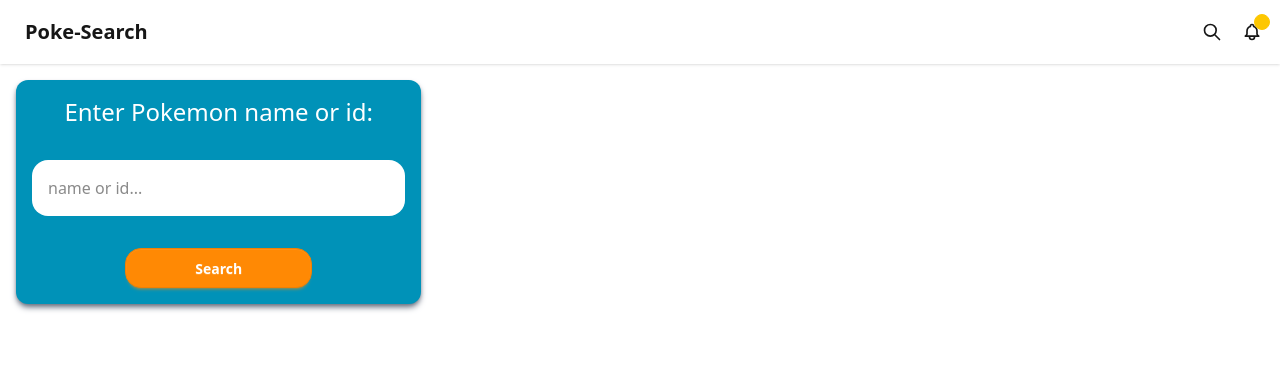
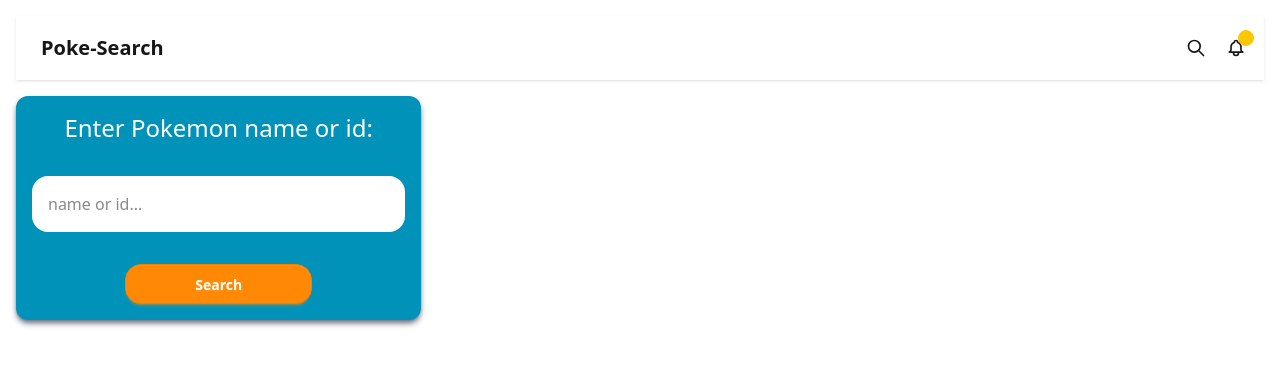
Before and after one commit to JGuzman87/poke-finder, a Next.js app: page / in a window 1280 px wide. Shown: the top 366 px of the page. Built offline with nearby package versions, Linux system fonts and the light colour scheme.

Commit message:
removed pokemon component

```diff
--- a/src/app/page.js
+++ b/src/app/page.js
@@ -1,12 +1,95 @@
+"use client"
+import Card from "@/components/Card";
+import { useState } from "react";
 
-import Pokemon from "@/components/Pokemon";
 import Nav from "../components/Nav";
 
 export default function Home() {
+
+    const [pokeInfo, setPokeInfo] = useState({});
+  const [pokeName, setPokeName] = useState("");
+  const [sprite, setSprite] = useState({});
+  const [abilities, setAbilities] = useState(null);
+
+  const fetchPokemon = async () => {
+    try {
+      const response = await fetch(
+        `https://pokeapi.co/api/v2/pokemon/${pokeName}`
+      );
+      const pokeData = await response.json();
+      setPokeInfo(pokeData);
+      setSprite(pokeData.sprites);
+      console.log(pokeData);
+      // console.log(pokeData.abilities[0].ability.name);
+      setAbilities(pokeData.abilities);
+    } catch (error) {
+      console.error("Error fetching Pokemon data:", error);
+    }
+  };
+
+  const handleSubmit = (e) => {
+    e.preventDefault();
+
+    fetchPokemon();
+  };
+
+// useEffect(() => {
+//   if (pokeInfo.moves) {
+//   props.moves.moves.map((move) => console.log(move.move.name));
+//   }
+// }, [pokeInfo]);
+
+  const handleChange = (e) => {
+    const { name, value } = e.target;
+    if (name === "poke_name") {
+      setPokeName(value);
+    }
+  };
+
   return (
-    <div>
+    <div className="grid grid-cols-1 gap-4 w-full p-4 md:grid-cols-3  md:max-w-full">
+
       <Nav />
-      <Pokemon />
+
+      <form
+        className="col-span-3 md:col-span-1 bg-cyan-600 flex rounded-xl shadow-md md:max-w-full shadow-gray-500 flex-col gap-8 items-center p-4"
+        htmlFor="api-call"
+        onSubmit={handleSubmit}
+      >
+        <label
+          htmlFor="name"
+          className="text-2xl subpixel-antialiased font-stretch-expanded text-white"
+        >
+          Enter Pokemon name or id:
+        </label>
+        <input
+          className="bg-white p-4 w-full md:w-full rounded-2xl border-indigo-500"
+          type="text"
+          name="poke_name"
+          value={pokeName}
+          onChange={handleChange}
+          placeholder="name or id..."
+          required
+        />
+        <button
+          className="btn btn-secondary w-1/2 rounded-2xl text-white"
+          type="submit"
+        >
+          Search
+        </button>
+      </form>
+
+      {pokeInfo.name ? (
+        <Card
+          name={pokeInfo.name}
+          id={pokeInfo.id}
+          img={sprite ? sprite.front_default : ""}
+          abilities={abilities === null ? "" : abilities}
+        />
+      ) : (
+        ""
+      )}
+
+      {pokeInfo.moves ? <Card moves={pokeInfo.moves} /> : ""}
     </div>
-  );
-}
+  )};
--- a/src/components/Card.jsx
+++ b/src/components/Card.jsx
@@ -4,17 +4,19 @@
 const Card = (props) => {
   if (props.moves) {
     return (
-      <div className="card skeleton  bg-rose-400 md:max-w-full shadow-md shadow-gray-500 rounded-xl text-primary-content ">
+      <div className="card skeleton col-span-3 md:col-span-2 bg-rose-400 md:max-w-full  shadow-md shadow-gray-500 rounded-xl text-primary-content ">
         <div className="card-body">
           <div
             tabIndex={0}
             className="collapse collapse-arrow bg-base-100 border-base-300 border"
           >
             <div className="collapse-title font-semibold bg-rose-400">
-              <h1 className="font-stretch-expanded text-xl text-white">Moves</h1>
+              <h1 className="font-stretch-expanded text-xl text-white">
+                Moves
+              </h1>
             </div>
             <div className="collapse-content text-sm bg-rose-400">
-              <ul className="capitalize text-amber-50 font-bold">
+              <ul className="underline capitalize text-amber-50 font-bold">
                 {props.moves.map((move) => (
                   <li key={move.move.name}>{move.move.name}</li>
                 ))}
@@ -26,7 +28,7 @@
     );
   }
     return (
-      <div className="card bg-primary md:max-w-1/2 col-span-2 shadow-md shadow-gray-500 rounded-xl text-primary-content ">
+      <div className="card bg-primary col-span-3 md:col-span-1 md:max-w-full shadow-md shadow-gray-500 rounded-xl text-primary-content ">
         <div className="card-body">
           <div className="flex justify-around">
             <h2 className="card-title capitalize text-white font-bold font-stretch-expanded text-3xl">
--- a/src/components/Nav.jsx
+++ b/src/components/Nav.jsx
@@ -2,8 +2,14 @@
 import React from 'react'
 
 const Nav = () => {
+
+    const handleSubmit = (e) => {
+      e.preventDefault();
+
+      fetchPokemon();
+    };
   return (
-    <div className="navbar bg-base-100 shadow-sm">
+    <div className="navbar bg-base-100 shadow-sm col-span-3">
       <div className="navbar-start">
         <a className="btn btn-ghost text-xl">Poke-Search</a>
       </div>
@@ -30,7 +36,7 @@
         </button>
         <dialog id="my_modal_3" className="modal">
           <div className="modal-box flex flex-col gap-2 items-center">
-            <form method="dialog">
+            <form method="dialog" onsSubmit={handleSubmit} >
               {/* if there is a button in form, it will close the modal */}
               <button className="btn btn-sm btn-circle btn-ghost absolute right-2 top-2">
                 ✕
--- a/src/components/Pokemon.jsx
+++ /dev/null
@@ -1,92 +0,0 @@
-"use client";
-import Card from "./Card";
-import { useState} from "react";
-
-const Pokemon = () => {
-  const [pokeInfo, setPokeInfo] = useState({});
-  const [pokeName, setPokeName] = useState("");
-  const [sprite, setSprite] = useState({});
-  const [abilities, setAbilities] = useState(null);
-
-  const fetchPokemon = async () => {
-    try {
-      const response = await fetch(
-        `https://pokeapi.co/api/v2/pokemon/${pokeName}`
-      );
-      const pokeData = await response.json();
-      setPokeInfo(pokeData);
-      setSprite(pokeData.sprites);
-      console.log(pokeData);
-      // console.log(pokeData.abilities[0].ability.name);
-      setAbilities(pokeData.abilities);
-    } catch (error) {
-      console.error("Error fetching Pokemon data:", error);
-    }
-  };
-
-  const handleSubmit = (e) => {
-    e.preventDefault();
-
-    fetchPokemon();
-  };
-
-// useEffect(() => {
-//   if (pokeInfo.moves) {
-//   props.moves.moves.map((move) => console.log(move.move.name));
-//   }
-// }, [pokeInfo]);
-
-  const handleChange = (e) => {
-    const { name, value } = e.target;
-    if (name === "poke_name") {
-      setPokeName(value);
-    }
-  };
-
-  return (
-    <div className="grid grid-cols-1 gap-4 w-full p-4 md:grid-cols-3 md:w-full">
-      <form
-        className="bg-cyan-600 flex rounded-xl md:max-w-md shadow-md shadow-gray-500 flex-col gap-8 items-center p-4"
-        htmlFor="api-call"
-        onSubmit={handleSubmit}
-      >
-        <label
-          htmlFor="name"
-          className="text-2xl subpixel-antialiased font-stretch-expanded text-white"
-        >
-          Enter Pokemon name or id:
-        </label>
-        <input
-          className="bg-white p-4 w-full md:w-full rounded-2xl border-indigo-500"
-          type="text"
-          name="poke_name"
-          value={pokeName}
-          onChange={handleChange}
-          placeholder="name or id..."
-          required
-        />
-        <button
-          className="btn btn-secondary w-1/2 rounded-2xl text-white"
-          type="submit"
-        >
-          Search
-        </button>
-      </form>
-
-      {pokeInfo.name ? (
-        <Card
-          name={pokeInfo.name}
-          id={pokeInfo.id}
-          img={sprite ? sprite.front_default : ""}
-          abilities={abilities === null ? "" : abilities}
-        />
-      ) : (
-        ""
-      )}
-
-      {pokeInfo.moves ? <Card moves={pokeInfo.moves} /> : ""}
-    </div>
-  );
-};
-
-export default Pokemon;
```
